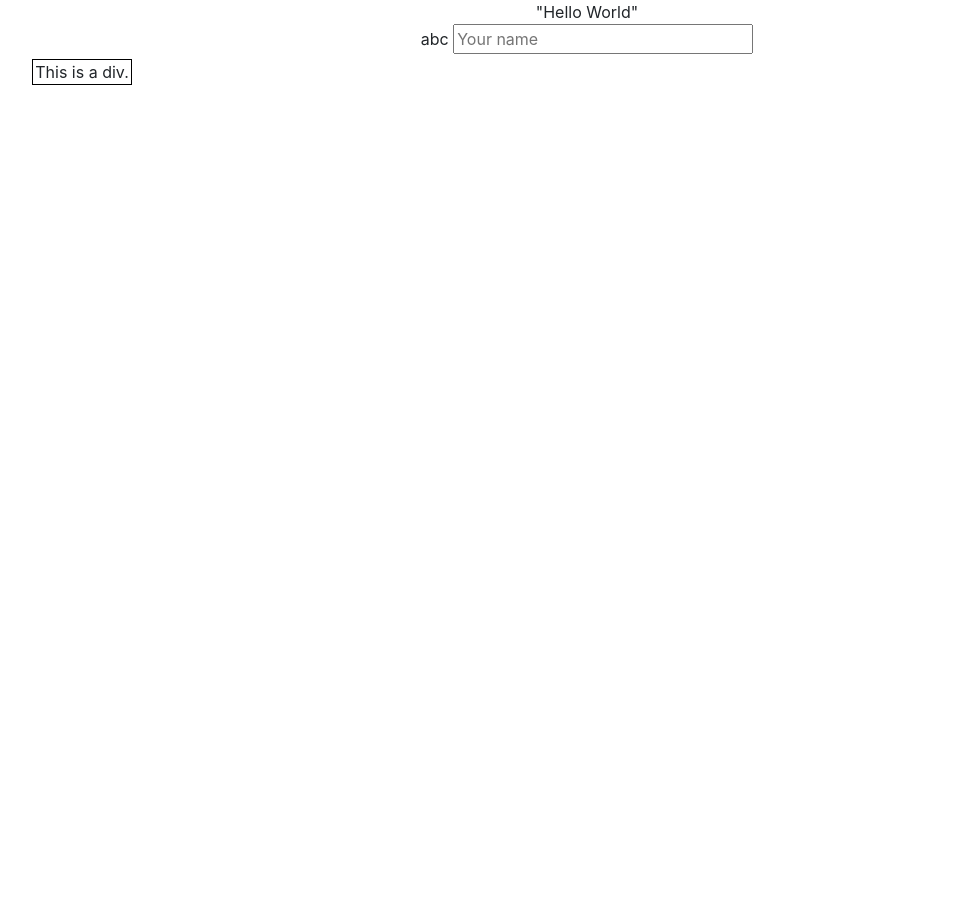
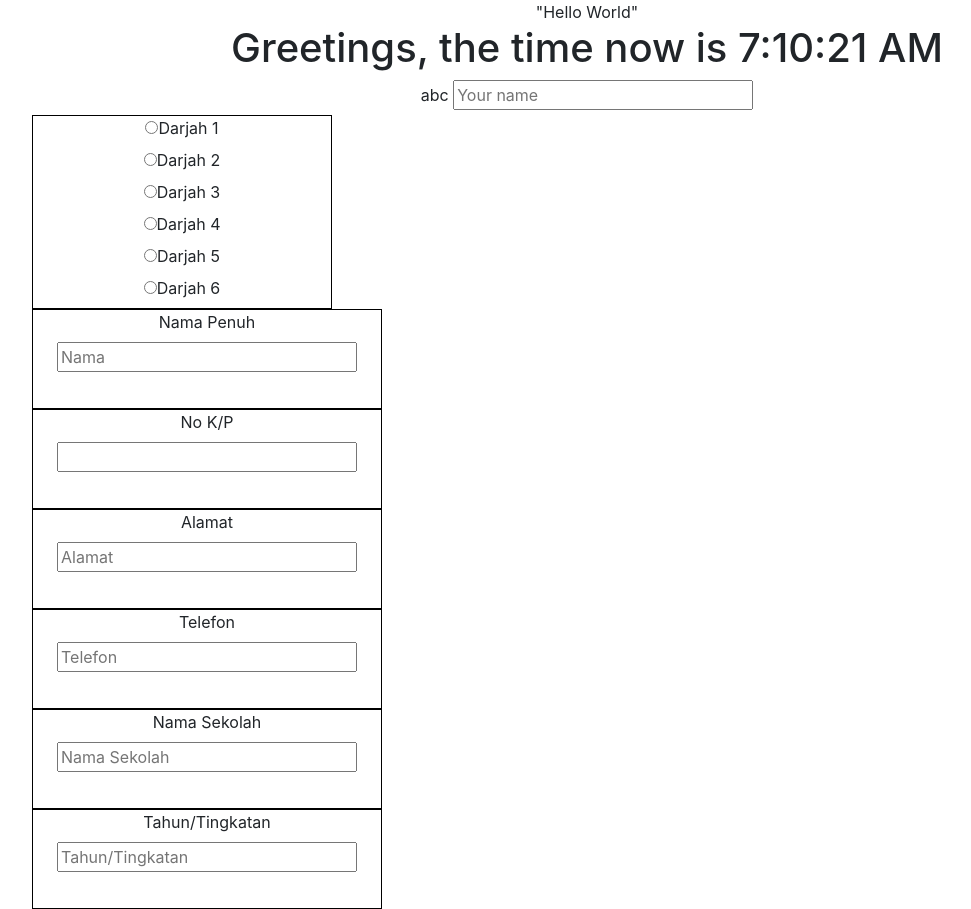
Before and after one commit to qayyuum85/react_reg_form, a React (Create React App) app: page / in a window 1280 px wide. Shown: the whole page, without its empty margins (53-1024 px from the left). Before the commit the page ends 800 px from the top, so only its background shows below. Built offline with nearby package versions, Linux system fonts and the light colour scheme.

Commit message:
added text input component

```diff
--- a/public/index.html
+++ b/public/index.html
@@ -1,8 +1,10 @@
 <!DOCTYPE html>
 <html lang="en">
-  <head>
+
+<head>
     <meta charset="utf-8">
     <link rel="shortcut icon" href="%PUBLIC_URL%/favicon.ico">
+    <link rel="stylesheet" href="https://use.fontawesome.com/releases/v5.5.0/css/all.css" integrity="sha384-B4dIYHKNBt8Bc12p+WXckhzcICo0wtJAoU8YZTY5qE0Id1GSseTk6S+L3BlXeVIU" crossorigin="anonymous">
     <meta name="viewport" content="width=device-width, initial-scale=1, shrink-to-fit=no">
     <meta name="theme-color" content="#000000">
     <!--
@@ -20,8 +22,9 @@
       Learn how to configure a non-root public URL by running `npm run build`.
     -->
     <title>React App</title>
-  </head>
-  <body>
+</head>
+
+<body>
     <noscript>
       You need to enable JavaScript to run this app.
     </noscript>
@@ -36,5 +39,6 @@
       To begin the development, run `npm start` or `yarn start`.
       To create a production bundle, use `npm run build` or `yarn build`.
     -->
-  </body>
+</body>
+
 </html>
--- a/src/App.js
+++ b/src/App.js
@@ -1,14 +1,26 @@
 import React, { Component } from "react";
 import InputCont from "./containers/inputCont.js";
+import Greeting from "./components/Greeting.js";
 // import logo from './logo.svg';
 import "./App.css";
 
 class App extends Component {
   render() {
-    return <div className="App">
-      "Hello World"
-      <InputCont></InputCont>
-    </div>;
+    const list = [
+      { name: "Darjah 1", value: 1 },
+      { name: "Darjah 2", value: 2 },
+      { name: "Darjah 3", value: 3 },
+      { name: "Darjah 4", value: 4 },
+      { name: "Darjah 5", value: 5 },
+      { name: "Darjah 6", value: 6 }
+    ];
+    return (
+      <div className="App">
+        "Hello World"
+        <Greeting></Greeting>
+        <InputCont theList={list} />
+      </div>
+    );
   }
 }
 
--- a/src/components/CheckBoxes.css
+++ b/src/components/CheckBoxes.css
@@ -1,4 +1,4 @@
 .sampleDiv {
-    width: 100px;
+    width: 300px;
     border: 1px solid black;
 }
--- a/src/components/CheckBoxes.js
+++ b/src/components/CheckBoxes.js
@@ -4,13 +4,32 @@ import "./CheckBoxes.css";
 class CheckBoxes extends Component {
   constructor(props) {
     super(props);
-    this.state = { clicked: false };
+    this.state = {
+      clicked: false
+    };
   }
 
   render() {
+    const selected = (prop) => {
+      console.log(prop);
+    };
     return (
       <div className="sampleDiv">
-        <span>This is a div.</span>
+        {this.props.items.map((x, i) => {
+          return (
+            <div>
+              <input
+                type="radio"
+                id={"class" + x.value}
+                value={x.name}
+                name="classLevel"
+                key={i}
+                onClick={selected}
+              />
+              <label htmlFor={"class" + x.value}>{x.name}</label>
+            </div>
+          );
+        })}
       </div>
     );
   }
--- /dev/null
+++ b/src/components/Greeting.js
@@ -0,0 +1,11 @@
+import React from "react";
+
+const Greetings = () => {
+  return (
+    <div>
+      <h1>Greetings, the time now is {new Date().toLocaleTimeString()}</h1>
+    </div>
+  );
+};
+
+export default Greetings;
--- a/src/components/Search.js
+++ b/src/components/Search.js
@@ -13,7 +13,7 @@ class Search extends Component {
   }
 }
 
-Search.PropTypes = {
+Search.propTypes = {
   username: PropTypes.string
 };
 
--- /dev/null
+++ b/src/components/TextInput.css
@@ -0,0 +1,5 @@
+.txtInput {
+    width: 350px;
+    height: 100px;
+    border: 1px solid black;
+}
--- /dev/null
+++ b/src/components/TextInput.js
@@ -0,0 +1,13 @@
+import React from "react";
+import "./TextInput.css";
+
+const TextInput = (p) => {
+  return (
+    <div className="txtInput">
+      <label htmlFor={"txt"+p.props.id}>{p.props.label}</label>
+      <input type="text" placeholder={p.props.placeholder} id={"txt"+p.props.id}/>
+    </div>
+  );
+}
+
+export default TextInput;
--- a/src/containers/inputCont.js
+++ b/src/containers/inputCont.js
@@ -1,12 +1,19 @@
 import React from "react";
 import Search from "../components/Search.js";
 import CheckBoxes from "../components/CheckBoxes.js";
+import TextInput from "../components/TextInput.js";
+import Fields from "../data/fields.json";
 
-const InputCont = ()=>{
+const InputCont = props => {
   return (
     <div className="container">
       <Search username="abc"> </Search>
-      <CheckBoxes></CheckBoxes>
+      <CheckBoxes items={props.theList} />
+      {Fields.map((x, i)=>{
+        return (
+          <TextInput props={x} key={i}></TextInput>
+        );
+      })}
     </div>
   );
 };
--- /dev/null
+++ b/src/data/fields.json
@@ -0,0 +1,31 @@
+[{
+        "label": "Nama Penuh",
+        "placeholder": "Nama",
+        "id": "name"
+    },
+    {
+        "label": "No K/P",
+        "placeholder": "",
+        "id": "icNo"
+    },
+    {
+        "label": "Alamat",
+        "placeholder": "Alamat",
+        "id": "address"
+    },
+    {
+        "label": "Telefon",
+        "placeholder": "Telefon",
+        "id": "phone"
+    },
+    {
+        "label": "Nama Sekolah",
+        "placeholder": "Nama Sekolah",
+        "id": "schoolName"
+    },
+    {
+        "label": "Tahun/Tingkatan",
+        "placeholder": "Tahun/Tingkatan",
+        "id": "level"
+    }
+]
```
Also changed, not shown: src/index.css (+6 -9 lines).
